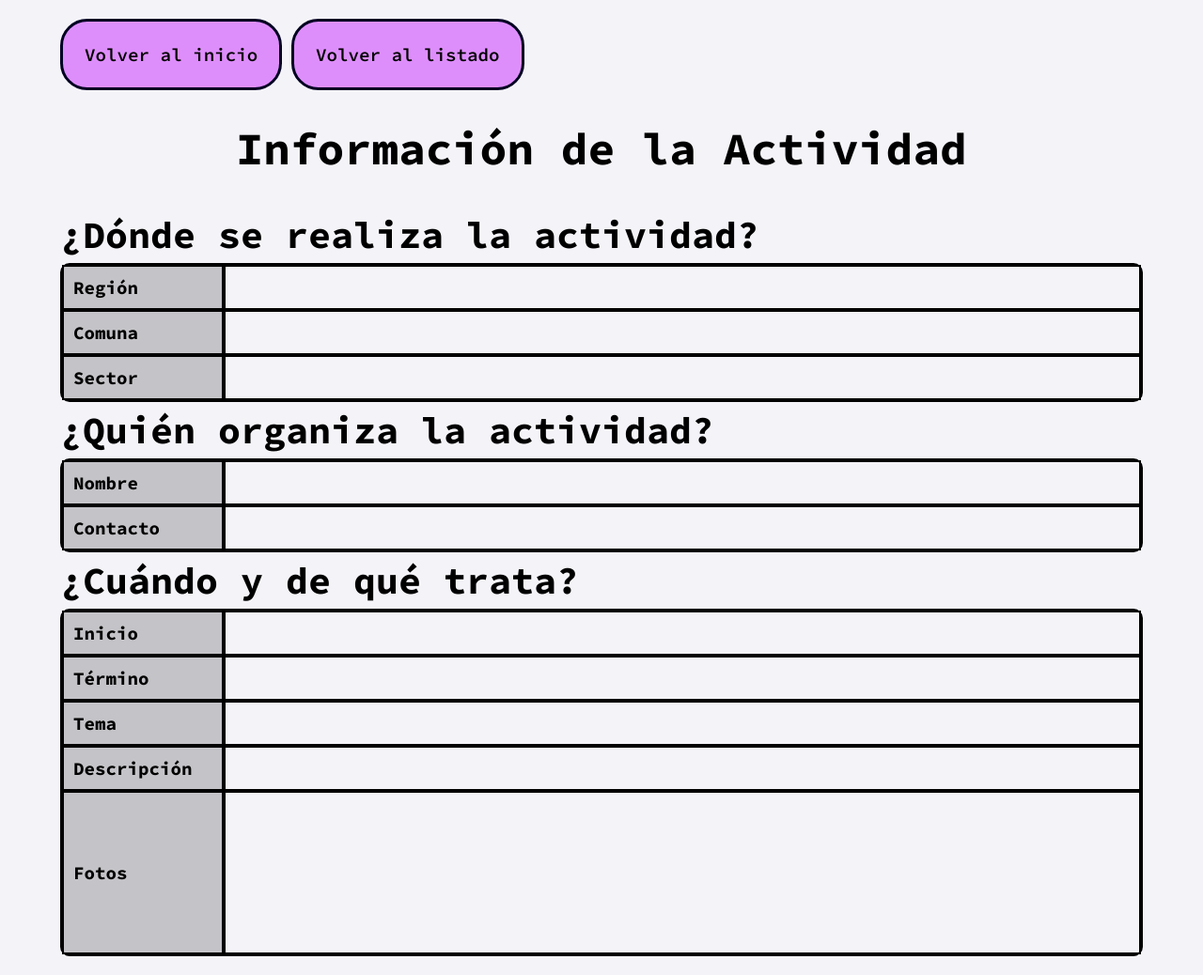
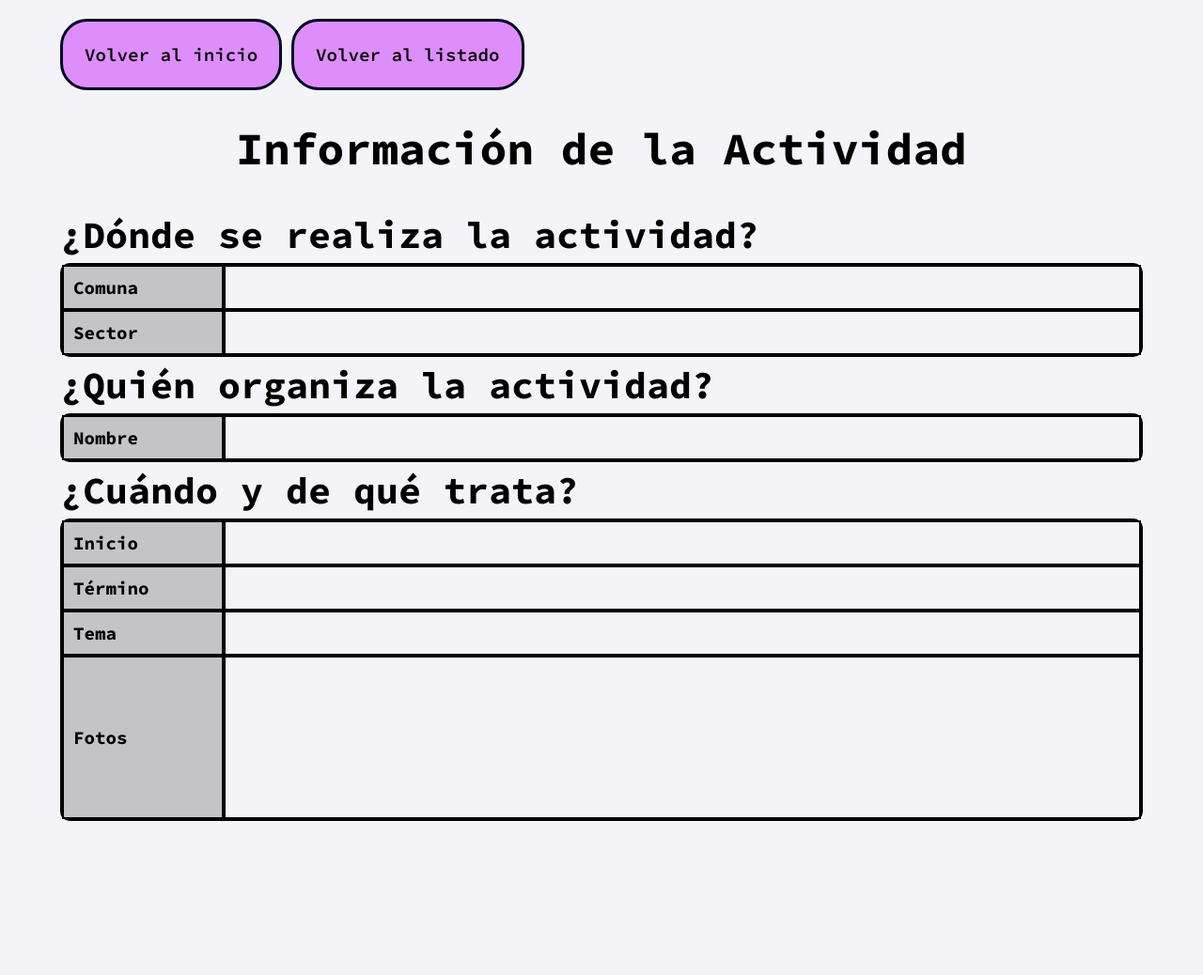
Before and after one commit to devrr0/desarrollo_web_rocio_farias, a Flask app: template flask_app/templates/html/info-act.html in a window 1280 px wide. Shown: the whole page at 94% size. After the commit the page ends 874 px from the top, so only its background shows below. Run offline with Flask 3, Linux system fonts and the light colour scheme; the template is opened without the code that fills it, so the values that code supplies are empty.

Commit message:
Remove: Delete extra information in info activitie page

```diff
--- a/flask_app/app.py
+++ b/flask_app/app.py
@@ -78,21 +78,14 @@ def info_activitie(activitie_id):
     act = db.get_activitie_by_id(activitie_id)
 
     comuna = db.get_comuna_by_id(act.comuna_id)
-    region = db.get_region_by_id(comuna.region_id)
     tema = db.get_tema(act.id)
-    contactos = db.get_contact(act.id)
-    contacto_str = ', '.join([f"{c.identificador} ({c.nombre.value})" for c in contactos])
-
     data = {
-        "region" : region.nombre,
         "comuna" : comuna.nombre,
         "sector" : act.sector,
         "organizador" : act.nombre,
-        "contacto" : contacto_str,
         "inicio" : act.dia_hora_inicio,
         "termino" : act.dia_hora_termino,
         "tema" : tema.glosa_otro if tema.glosa_otro else tema.tema.value,
-        "descripcion" : act.descripcion
     }
 
     fotos = db.get_fotos(act.id)
--- a/flask_app/templates/html/info-act.html
+++ b/flask_app/templates/html/info-act.html
@@ -31,10 +31,6 @@
                 <col>
             </colgroup>
             <tr>
-                <td><strong>Región</strong></td>
-                <td>{{ act.region }}</td>
-            </tr>
-            <tr>
                 <td><strong>Comuna</strong></td>
                 <td>{{ act.comuna }}</td>
             </tr>
@@ -54,10 +50,6 @@
             <tr>
                 <td><strong>Nombre</strong></td>
                 <td>{{ act.organizador }}</td>
-            </tr>
-            <tr>
-                <td><strong>Contacto</strong></td>
-                <td>{{ act.contacto }}</td>
             </tr>
         </table>
 
@@ -81,10 +73,6 @@
                 <td>{{ act.tema }}</td>
             </tr>
             <tr>
-                <td><strong>Descripción</strong></td>
-                <td>{{ act.descripcion }} </td>
-            </tr>
-            <tr>
                 <td style="height: 150px;"><strong>Fotos</strong></td>
                 <td>
                     {% for f in fotos %}
```
